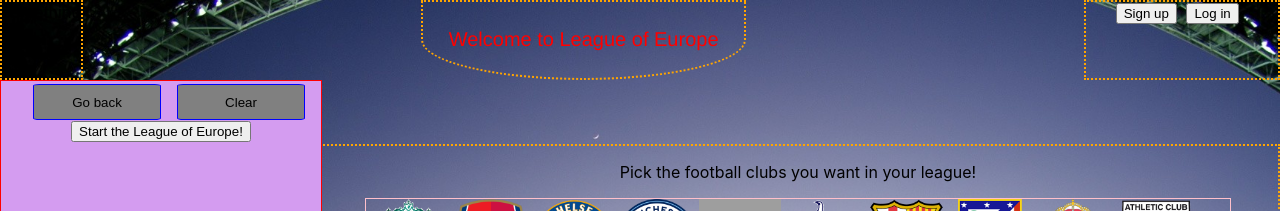
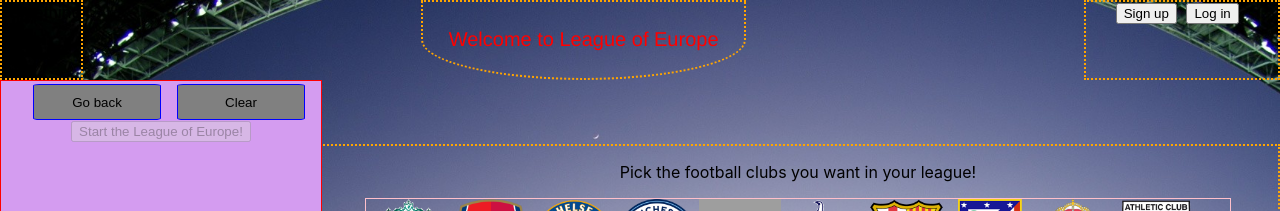
Before and after one commit to cfLaz/League_of_Europe, a React (Create React App) app: page / in a window 1280 px wide. Both pictures are taken after a click on the item "Make a new league". Shown: the top 211 px of the page. Built offline with nearby package versions, Linux system fonts and the light colour scheme; grey boxes are pictures that could not be loaded.

Commit message:
Added limit property to newLeague reducer, adjusted buttons and hovers

```diff
--- a/src/components/new league/new_league.js
+++ b/src/components/new league/new_league.js
@@ -11,6 +11,7 @@ let NewLeague = (props) => {
 
   let loaded = useSelector(state => state.newLeague.loaded);
   let selectedClubs = useSelector(state=> state.newLeague.selectedClubs)
+  let limit = useSelector(state=> state.newLeague.limit)
 
   let dispatch = useDispatch();
 
@@ -38,7 +39,16 @@ let NewLeague = (props) => {
     <div className={classes.Teams}>
 
       {clubList.map(club => {
-        let team = selectedClubs.includes(club) ? null :
+        let team = selectedClubs.includes(club) ? null :(
+          limit ?
+            <img
+              alt={club.emblemInfo[1]}
+              src={club.emblemInfo[0]}
+              key={club.emblemInfo[2]}
+              title={club.emblemInfo[2]}
+              className={classes.Disable}
+            />
+            :
             <img
               alt={club.emblemInfo[1]}
               src={club.emblemInfo[0]}
@@ -46,6 +56,7 @@ let NewLeague = (props) => {
               title={club.emblemInfo[2]}
               onClick={()=>selectClub(club)}
             />
+          )
         return team;
       })}
     </div>
--- a/src/components/new league/new_league.module.css
+++ b/src/components/new league/new_league.module.css
@@ -25,3 +25,7 @@ img{
   height: 9.5%;
   margin-left: 1px;
 }
+
+.Disable:hover {
+  cursor: not-allowed;
+}
--- a/src/containers/Menu/Preview.js
+++ b/src/containers/Menu/Preview.js
@@ -60,7 +60,11 @@ const Preview = () => {
 
       {preview}
 
-      <button onClick={() => startNewLeague(league)}>
+      <button
+      disabled={!limit}
+      onClick={() => startNewLeague(league)}
+      className={limit ? null : classes.Start}
+      title= {!limit ? 'Need 20 clubs for the league' : null}>
         Start the League of Europe!
       </button>
 
--- a/src/containers/Menu/Preview.module.css
+++ b/src/containers/Menu/Preview.module.css
@@ -44,3 +44,7 @@
   margin-left: 1%;
 
 }
+
+.Start:hover{
+  color: red;
+}
--- a/src/store/actions/newLeagueA.js
+++ b/src/store/actions/newLeagueA.js
@@ -30,8 +30,8 @@ export const start =(league)=> {
   }
 }
 
-export const load =() =>{
+export const limit =() =>{
   return{
-
+      type: 'LIMIT_REACHED'
     }
 }
--- a/src/store/reducers/newLeagueR.js
+++ b/src/store/reducers/newLeagueR.js
@@ -5,7 +5,7 @@ let initialState={
   loaded: false,
   selectedClubs: [],
   //pickingMode: false,
-  limit: false,
+  limit: false, //used for determing if 20 club limit is reached
 }
 
  let selectClub = (state, action) => {
@@ -13,7 +13,9 @@ let initialState={
   let arr= [...state.selectedClubs];
   arr.push(action.selectedClub)
 
-  return updateObject(state, {selectedClubs: arr})
+  if(arr.length<=20)
+    {return updateObject(state, {selectedClubs: arr})}
+  else {return updateObject(state, {limit:true})}
 }
 
 let removeClub = (state, action) =>{
@@ -21,13 +23,16 @@ let removeClub = (state, action) =>{
   let position = arr.indexOf(action.removedClub)
   arr.splice(position,1)
 
-  return updateObject(state, {selectedClubs: arr})
+  if(arr.length<20) //it will always be false if I remove, since it shouldn't add anything after 20
+    {return updateObject(state, {selectedClubs: arr, limit:false})}
 }
 
 let startNewLeague = (state, action) => {
   axios.post('/leagues.json', action.new_league).then(
     response => console.log(response)).catch(
       error=> console.log(error))
+
+  state.selectedClubs=[];
   return state
 }
 
@@ -38,7 +43,7 @@ let reducer = (state = initialState, action) => {
 
     case 'UNLOAD_NEW_LEAGUE' : return updateObject(state, {loaded: !state.loaded, selectedClubs: []})
 
-    case 'CLEAR_SELECTED_CLUBS': return updateObject(state, {selectedClubs:[]})
+    case 'CLEAR_SELECTED_CLUBS': return updateObject(state, {selectedClubs:[], limit: false})
 
     case 'SELECT': return selectClub(state, action)
 
```
Also changed, not shown: 1 other file (tests, documents, lock files or other folders). Lines whose indentation alone changed are shown as unchanged.
